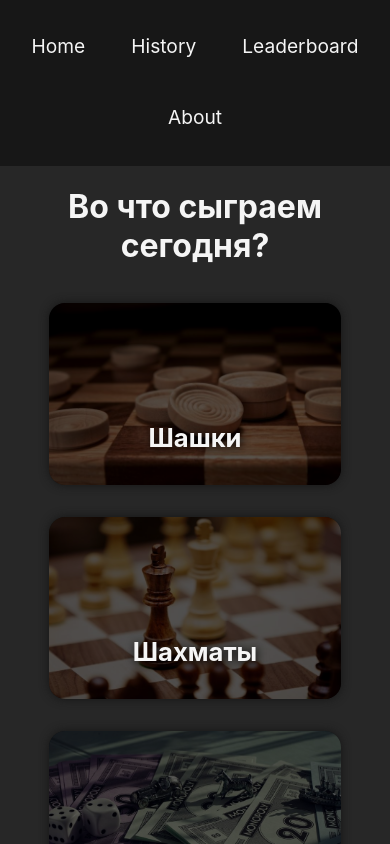
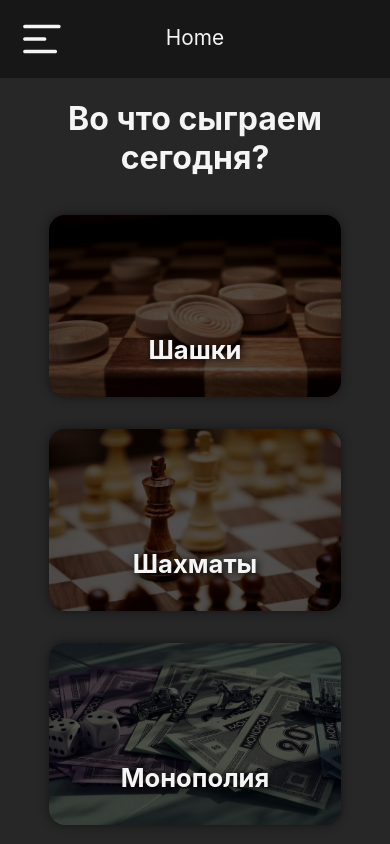
Before and after one commit to CompleXss/WebBoardGames, a React (Create React App) app in the folder reactapp/: page / in a window 390 px wide. Shown: the top 844 px of the page. Built offline with nearby package versions, Linux system fonts and the light colour scheme; the HTML template or start-up script is replaced by a standard one.

Commit message:
make nav panel responsive on mobile

```diff
--- a/reactapp/src/components/NavPanel/navPanel.css
+++ b/reactapp/src/components/NavPanel/navPanel.css
@@ -1,25 +1,31 @@
 nav {
     position: sticky;
-    display: block;
+    display: flex;
+    flex-direction: row;
+    justify-content: center;
+    align-items: center;
+
+    overflow: hidden;
     box-sizing: border-box;
     text-align: center;
+    width: 100%;
     top: 0;
-    width: 100%;
 
-    padding: 12px 6px;
-    background-color: #171717;
+    padding: 18px 6px;
+    background-color: var(--background);
+    z-index: 1;
 }
 
 nav a {
     display: inline-block;
     box-sizing: border-box;
     text-decoration: none;
-    font-size: 1.2em;
+    font-size: 1.3em;
     color: whitesmoke;
     transition: color 0.1s ease-in-out;
 
     padding: 16px 20px;
-    margin: 6px 3px;
+    margin: 3px 3px;
     border-radius: 10px;
 }
 
@@ -28,6 +34,7 @@ nav a:hover {
     transition: color 0.1s ease-in-out;
 }
 
+/* Underline */
 nav a::after {
     display: flex;
     position: relative;
@@ -51,3 +58,54 @@ nav a:hover::after {
     transform-origin: left;
     transition: transform 0.3s ease-in-out;
 }
+
+/* Burger */
+.burger {
+    display: none;
+    position: absolute;
+    width: 50px;
+    height: 50px;
+    cursor: pointer;
+
+    background: url(/images/burger-menu.svg) no-repeat;
+    background-position: center;
+    background-size: contain;
+    border: none;
+    border-radius: 10px;
+    padding: 0;
+
+    top: 14px;
+    left: 16px;
+}
+
+
+
+@media all and (max-width: 600px) {
+    .burger {
+        display: block;
+    }
+
+    nav a:not(:first-of-type) {
+        opacity: 0;
+        transition: opacity 0.3s ease-in-out;
+    }
+
+    nav.open a {
+        opacity: 1;
+        transition: opacity 0.3s ease-in-out;
+    }
+
+    nav {
+        flex-direction: column;
+        justify-content: flex-start;
+
+        height: 78px;
+        padding: 6px 6px;
+        transition: all 0.3s ease-in-out;
+    }
+
+    nav.open {
+        height: 276px;
+        transition: all 0.3s ease-in-out;
+    }
+}
--- a/reactapp/src/components/NavPanel/navPanel.tsx
+++ b/reactapp/src/components/NavPanel/navPanel.tsx
@@ -2,12 +2,29 @@ import { NavLink } from "react-router-dom";
 import './navPanel.css'
 
 export default function NavPanel() {
+    function openBurger() {
+        let nav = document.getElementById('nav');
+        if (nav === null) return;
+
+        nav.className = nav.className === 'closed'
+            ? 'open'
+            : 'closed'
+    }
+
+    function hideBurger() {
+        let nav = document.getElementById('nav');
+        if (nav === null) return;
+
+        nav.className = 'closed'
+    }
+
     return (
-        <nav>
-            <NavLink to={'/'}> Home </NavLink>
-            <NavLink to={'/history'}> History </NavLink>
-            <NavLink to={'/leaderboard'}> Leaderboard </NavLink>
-            <NavLink to={'/about'}> About </NavLink>
+        <nav id="nav" className="closed">
+            <NavLink to={'/'} onClick={hideBurger}> Home </NavLink>
+            <NavLink to={'/history'} onClick={hideBurger}> History </NavLink>
+            <NavLink to={'/leaderboard'} onClick={hideBurger}> Leaderboard </NavLink>
+            <NavLink to={'/about'} onClick={hideBurger}> About </NavLink>
+            <button className="burger" onClick={openBurger}></button>
         </nav>
     )
 }
```
Also changed, not shown: reactapp/images/burger-menu.svg (added).
